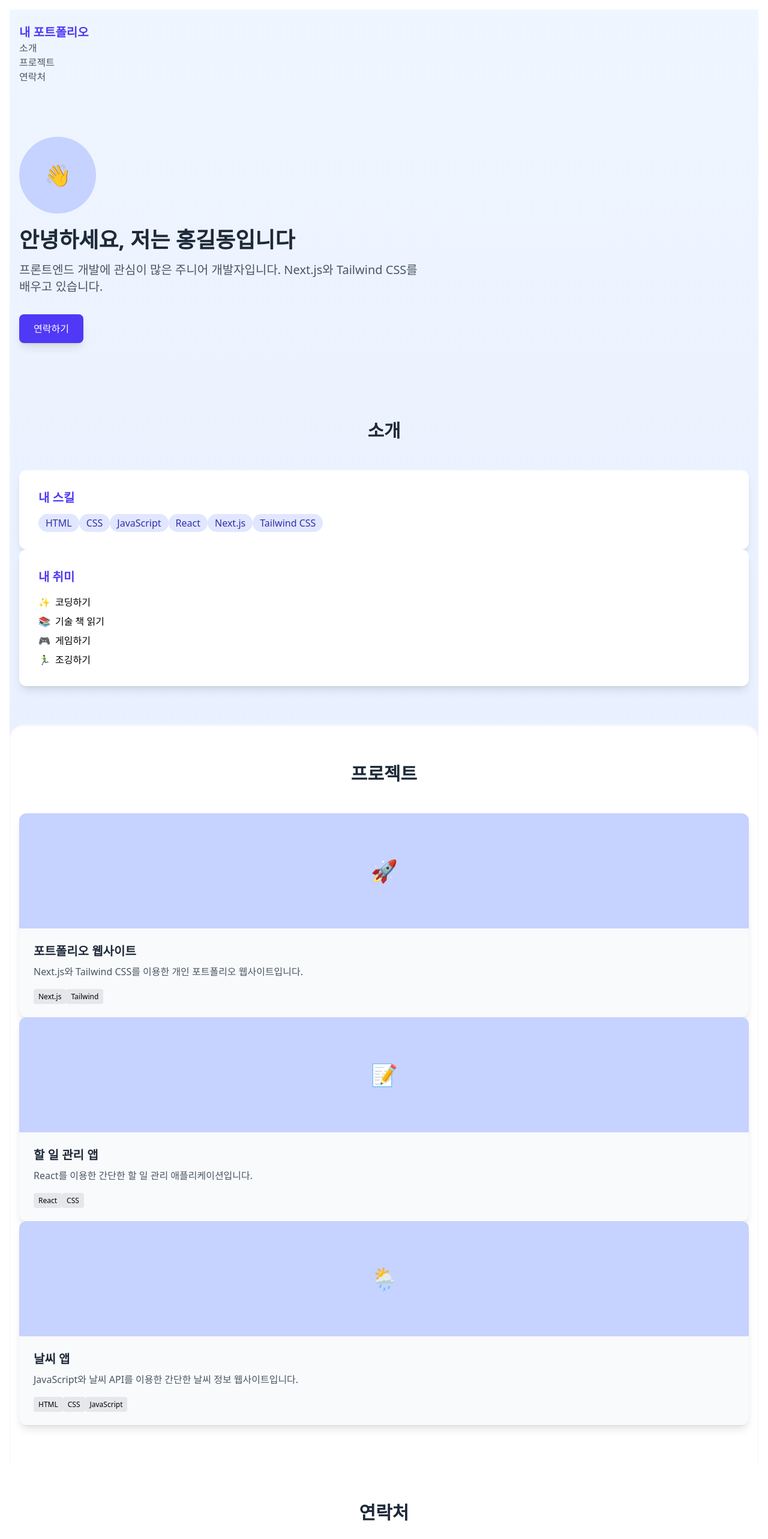
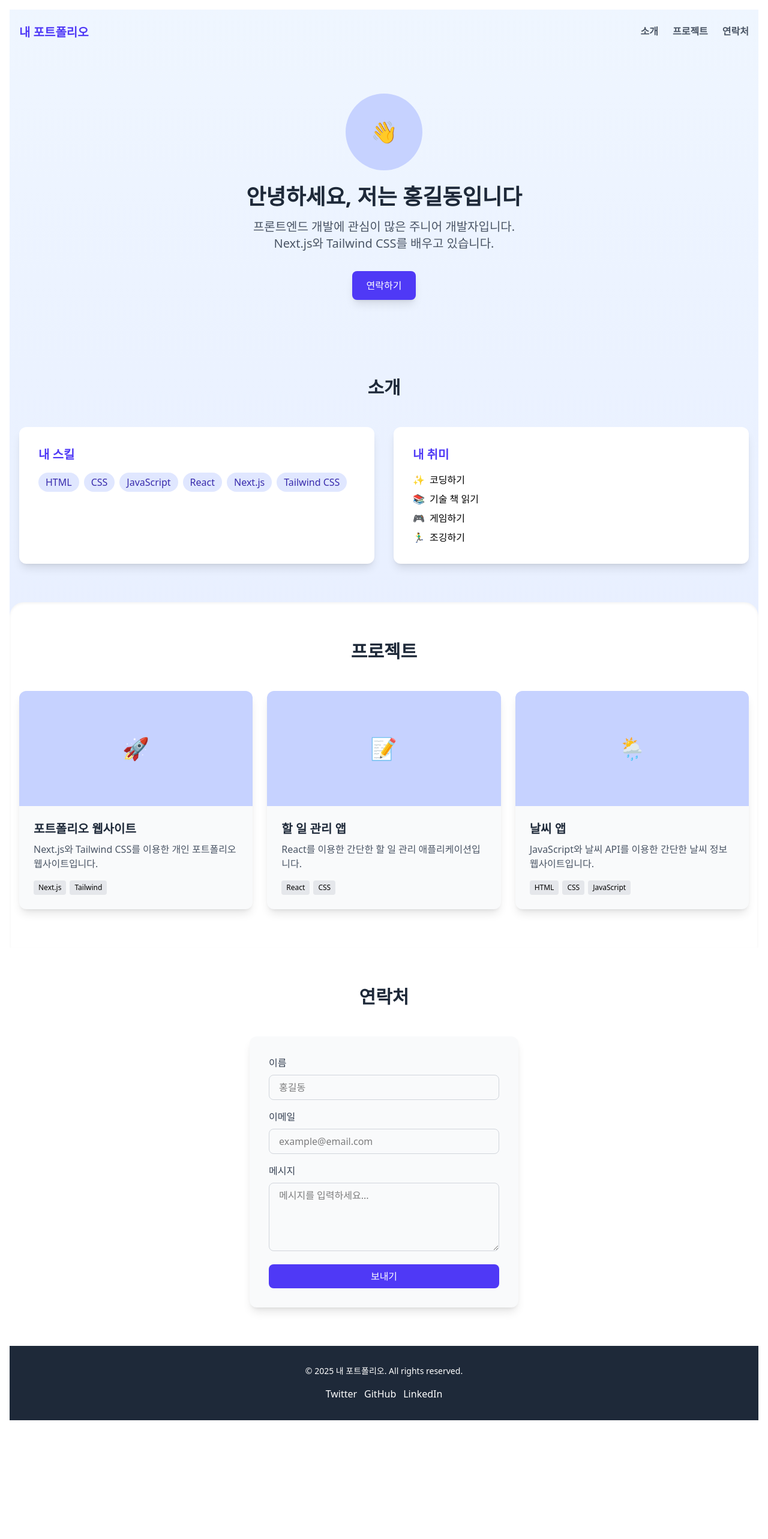
Before and after one commit to Seokyung/TailwindCSS_Study, a Next.js app: page /ch16/portfolio in a window 1280 px wide. Shown: the top 2566 px of the page at 60% size. After the commit the page ends 2384 px from the top, so only its background shows below. Built offline with nearby package versions, Linux system fonts and the light colour scheme.

Commit message:
[3-16] Tailwind 를 활용한 다양한 실습 2-3

```diff
--- a/src/app/ch16/portfolio/page.tsx
+++ b/src/app/ch16/portfolio/page.tsx
@@ -4,14 +4,14 @@ const Portfolio = () => {
       {/* 헤더 섹션 */}
       <header className="container mx-auto px-4 py-6">
         {/* 좌우 정렬 */}
-        <nav className="">
+        <nav className="flex justify-between">
           <div className="text-xl font-bold text-indigo-600">내 포트폴리오</div>
           {/* 좌우 정렬 및 간격 */}
-          <ul className="">
+          <ul className="flex gap-6">
             <li>
               <a
                 href="#about"
-                className="text-gray-600 transition-colors hover:text-indigo-600"
+                className="font-semibold text-gray-600 transition-colors hover:text-indigo-600"
               >
                 소개
               </a>
@@ -19,7 +19,7 @@ const Portfolio = () => {
             <li>
               <a
                 href="#projects"
-                className="text-gray-600 transition-colors hover:text-indigo-600"
+                className="font-semibold text-gray-600 transition-colors hover:text-indigo-600"
               >
                 프로젝트
               </a>
@@ -27,7 +27,7 @@ const Portfolio = () => {
             <li>
               <a
                 href="#contact"
-                className="text-gray-600 transition-colors hover:text-indigo-600"
+                className="font-semibold text-gray-600 transition-colors hover:text-indigo-600"
               >
                 연락처
               </a>
@@ -38,7 +38,7 @@ const Portfolio = () => {
 
       {/* 히어로 섹션 */}
       {/* 중앙 정렬 및 텍스트 가운데 정렬 */}
-      <section className="container mx-auto px-4 py-16">
+      <section className="container mx-auto flex flex-col items-center px-4 py-16 text-center">
         <div className="mb-6 flex h-32 w-32 items-center justify-center overflow-hidden rounded-full bg-indigo-200">
           <span className="text-4xl">👋</span>
         </div>
@@ -46,8 +46,9 @@ const Portfolio = () => {
           안녕하세요, 저는 홍길동입니다
         </h1>
         <p className="mb-8 max-w-2xl text-xl text-gray-600">
-          프론트엔드 개발에 관심이 많은 주니어 개발자입니다. Next.js와 Tailwind
-          CSS를 배우고 있습니다.
+          프론트엔드 개발에 관심이 많은 주니어 개발자입니다.
+          <br />
+          Next.js와 Tailwind CSS를 배우고 있습니다.
         </p>
         <button className="transform rounded-lg bg-indigo-600 px-6 py-3 text-white shadow-lg transition-all hover:scale-105 hover:bg-indigo-700">
           연락하기
@@ -60,14 +61,14 @@ const Portfolio = () => {
           소개
         </h2>
         {/* 작은 브라우저 사이즈: 1열 & md 이상: 2열 */}
-        <div className="">
+        <div className="grid grid-cols-1 gap-8 md:grid-cols-2">
           <div className="rounded-xl bg-white p-8 shadow-lg">
             <h3 className="mb-4 text-xl font-semibold text-indigo-600">
               내 스킬
             </h3>
 
             {/* 너비가 작을 때, 벗어나지 않게 하기  */}
-            <div className="">
+            <div className="flex flex-wrap gap-2">
               <span className="rounded-full bg-indigo-100 px-3 py-1 text-indigo-800">
                 HTML
               </span>
@@ -120,7 +121,7 @@ const Portfolio = () => {
         </h2>
         {/* 기본: 1열 */}
         {/* md 이상: 3열 */}
-        <div className="">
+        <div className="grid grid-cols-1 gap-6 md:grid-cols-2 lg:grid-cols-3">
           {/* 프로젝트 카드 1 */}
           <div className="group overflow-hidden rounded-xl bg-gray-50 shadow-lg transition-all hover:shadow-xl">
             <div className="flex h-48 items-center justify-center bg-indigo-200">
@@ -134,7 +135,7 @@ const Portfolio = () => {
                 Next.js와 Tailwind CSS를 이용한 개인 포트폴리오 웹사이트입니다.
               </p>
               {/* 너비가 작을 때, 벗어나지 않게 하기  */}
-              <div className="">
+              <div className="flex flex-wrap gap-1.5">
                 <span className="rounded bg-gray-200 px-2 py-1 text-xs">
                   Next.js
                 </span>
@@ -158,7 +159,7 @@ const Portfolio = () => {
                 React를 이용한 간단한 할 일 관리 애플리케이션입니다.
               </p>
               {/* 너비가 작을 때, 벗어나지 않게 하기  */}
-              <div className="">
+              <div className="flex flex-wrap gap-1.5">
                 <span className="rounded bg-gray-200 px-2 py-1 text-xs">
                   React
                 </span>
@@ -182,7 +183,7 @@ const Portfolio = () => {
                 JavaScript와 날씨 API를 이용한 간단한 날씨 정보 웹사이트입니다.
               </p>
               {/* 너비가 작을 때, 벗어나지 않게 하기  */}
-              <div className="">
+              <div className="flex flex-wrap gap-1.5">
                 <span className="rounded bg-gray-200 px-2 py-1 text-xs">
                   HTML
                 </span>
@@ -251,8 +252,10 @@ const Portfolio = () => {
       {/* 푸터 */}
       <footer className="bg-gray-800 py-8 text-white">
         <div className="container mx-auto px-4 text-center">
-          <p className="mb-4">© 2025 내 포트폴리오. All rights reserved.</p>
-          <div className="flex justify-center space-x-4">
+          <p className="mb-4 text-sm">
+            © 2025 내 포트폴리오. All rights reserved.
+          </p>
+          <div className="flex flex-wrap justify-center gap-x-3 gap-y-2">
             <a href="#" className="transition-colors hover:text-indigo-400">
               Twitter
             </a>
```
